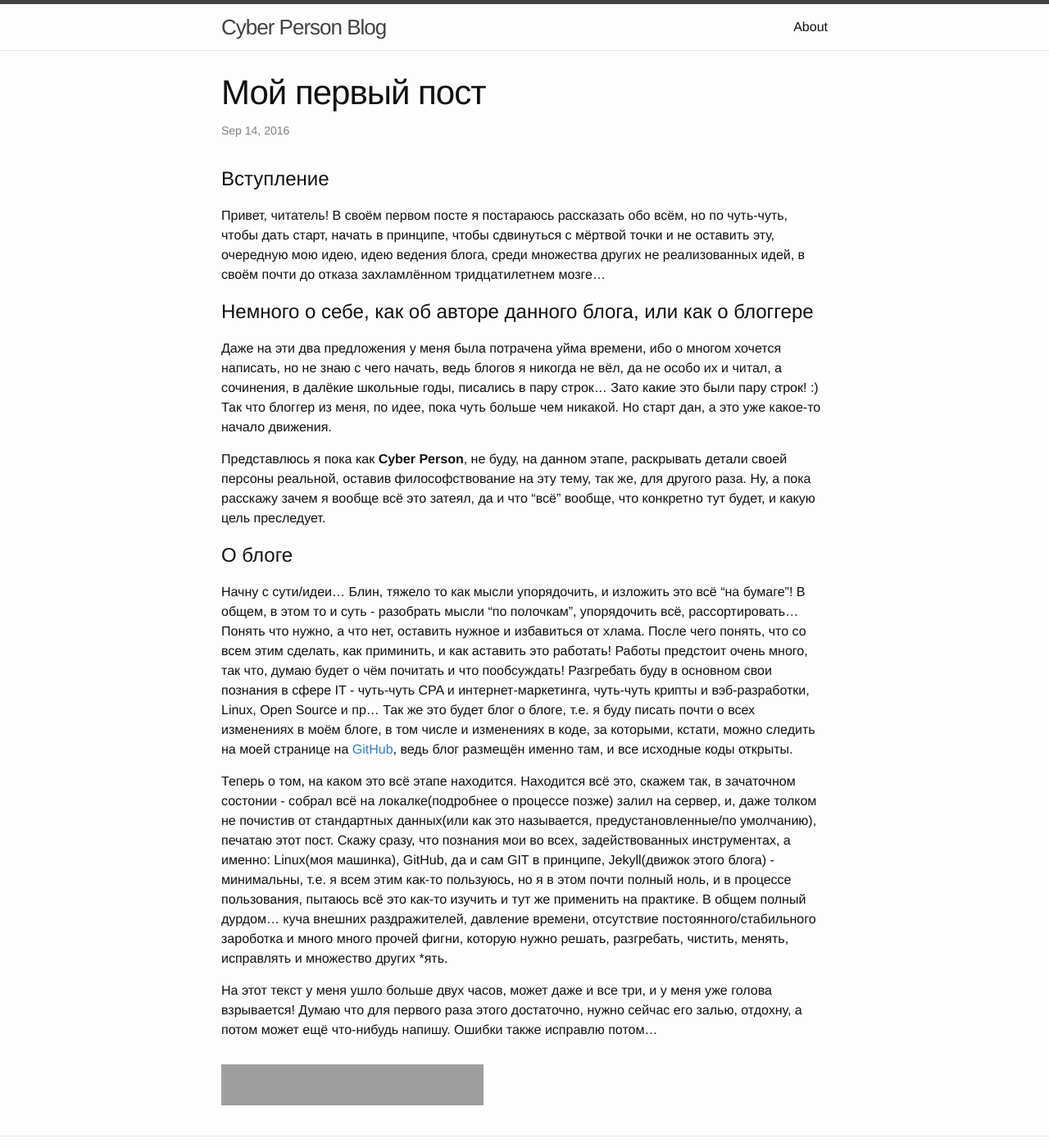
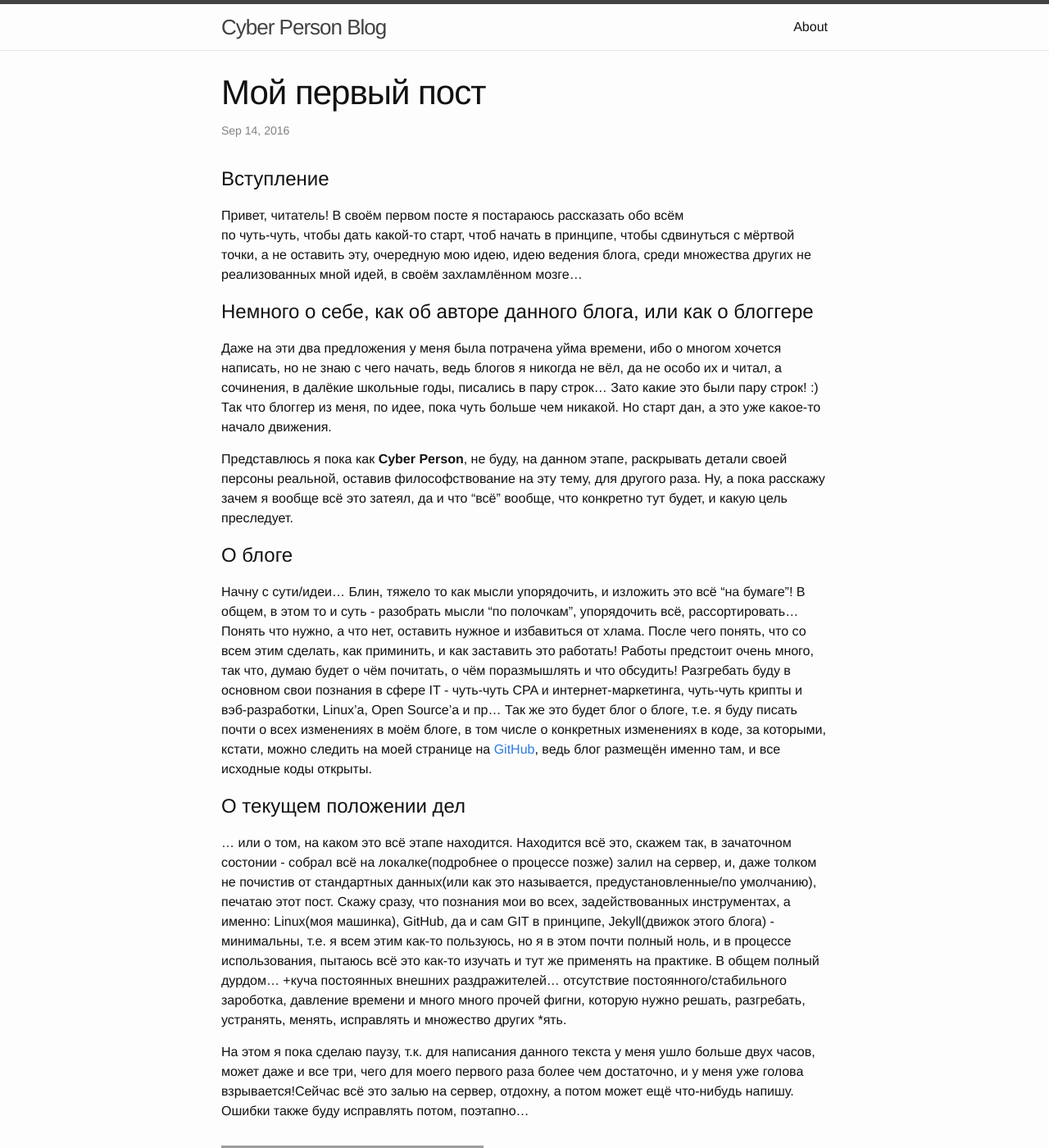
Before and after one commit to cyberperson/cyberperson.github.io, a Jekyll site: the page built from _posts/2016-09-14-my-first-post.md, in a window 1280 px wide and 1400 px high. Shown: the whole window at 82% size. Built offline with Jekyll 4.4.1, drawn with Linux system fonts in a browser that asks for light colours; grey boxes are pictures that could not be loaded.

Commit message:
Первие редактирование поста: исправил некоторые опечатки и слегка подкоректировал текст

```diff
--- a/_posts/2016-09-14-my-first-post.md
+++ b/_posts/2016-09-14-my-first-post.md
@@ -5,11 +5,11 @@ date: 2016-09-14 20:22:00 +0300
 keywords: первый пост в блоге, старт блога, новый блог
 ---
 # Вступление
-Привет, читатель! В своём первом посте я постараюсь рассказать обо всём,
-но по чуть-чуть, чтобы дать старт, начать в принципе, чтобы сдвинуться с
-мёртвой точки и не оставить эту, очередную мою идею, идею ведения
-блога, среди множества других не реализованных идей, в своём почти до
-отказа захламлённом тридцатилетнем мозге...
+Привет, читатель! В своём первом посте я постараюсь рассказать обо всём
+по чуть-чуть, чтобы дать какой-то старт, чтоб начать в принципе, чтобы
+сдвинуться с мёртвой точки, а не оставить эту, очередную мою идею,
+идею ведения блога, среди множества других не реализованных мной идей,
+в своём захламлённом мозге...
 
 # Немного о себе, как об авторе данного блога, или как о блоггере
 Даже на эти два предложения у меня была потрачена уйма времени, ибо
@@ -21,7 +21,7 @@ keywords: первый пост в блоге, старт блога, новый
 
 Представлюсь я пока как **Cyber Person**, не буду, на данном этапе,
 раскрывать детали своей персоны реальной, оставив философствование
-на эту тему, так же, для другого раза. Ну, а пока расскажу зачем я
+на эту тему, для другого раза. Ну, а пока расскажу зачем я
 вообще всё это затеял, да и что "всё" вообще, что конкретно тут будет,
 и какую цель преследует.
 
@@ -30,17 +30,19 @@ keywords: первый пост в блоге, старт блога, новый
 это всё "на бумаге"! В общем, в этом то и суть - разобрать мысли "по
 полочкам", упорядочить всё, рассортировать... Понять что нужно, а что
 нет, оставить нужное и избавиться от хлама. После чего понять, что
-со всем этим сделать, как приминить, и как аставить это работать!
-Работы предстоит очень много, так что, думаю будет о чём почитать и что
-пообсуждать! Разгребать буду в основном свои познания в сфере IT -
-чуть-чуть CPA и интернет-маркетинга, чуть-чуть крипты и вэб-разработки,
-Linux, Open Source и пр... Так же это будет блог о блоге, т.е. я буду
-писать почти о всех изменениях в моём блоге, в том числе и изменениях в
-коде, за которыми, кстати, можно следить на моей странице на
+со всем этим сделать, как приминить, и как заставить это работать!
+Работы предстоит очень много, так что, думаю будет о чём почитать, о чём
+поразмышлять и что обсудить! Разгребать буду в основном свои познания
+в сфере IT - чуть-чуть CPA и интернет-маркетинга, чуть-чуть крипты и
+вэб-разработки, Linux'а, Open Source'a и пр... Так же это будет блог о
+блоге, т.е. я буду писать почти о всех изменениях в моём блоге, в том
+числе о конкретных изменениях в коде, за которыми, кстати, можно
+следить на моей странице на
 [GitHub](https://github.com/cyberperson/cyberperson.github.io),
 ведь блог размещён именно там, и все исходные коды открыты.
 
-Теперь о том, на каком это всё этапе находится. Находится всё это,
+# О текущем положении дел
+... или о том, на каком это всё этапе находится. Находится всё это,
 скажем так, в зачаточном состонии - собрал всё на локалке(подробнее о
 процессе позже) залил на сервер, и, даже толком не почистив от
 стандартных данных(или как это называется, предустановленные/по
@@ -48,13 +50,14 @@ Linux, Open Source и пр... Так же это будет блог о блог
 задействованных инструментах, а именно: Linux(моя машинка), GitHub, да и
 сам GIT в принципе, Jekyll(движок этого блога) - минимальны, т.е. я всем
 этим как-то пользуюсь, но я в этом почти полный ноль, и в процессе
-пользования, пытаюсь всё это как-то изучить и тут же применить на
-практике. В общем полный дурдом... куча внешних раздражителей, давление
-времени, отсутствие постоянного/стабильного зароботка и много много
-прочей фигни, которую нужно решать, разгребать, чистить, менять,
-исправлять и множество других *ять.
+использования, пытаюсь всё это как-то изучать и тут же применять на
+практике. В общем полный дурдом... +куча постоянных внешних
+раздражителей... отсутствие постоянного/стабильного зароботка,
+давление времени и много много прочей фигни, которую нужно решать,
+разгребать, устранять, менять, исправлять и множество других *ять.
 
-На этот текст у меня ушло больше двух часов, может даже и все три, и у
-меня уже голова взрывается! Думаю что для первого раза этого достаточно,
-нужно сейчас его залью, отдохну, а потом может ещё что-нибудь напишу.
-Ошибки также исправлю потом...
+На этом я пока сделаю паузу, т.к. для написания данного текста у меня
+ушло больше двух часов, может даже и все три, чего для моего первого
+раза более чем достаточно, и у меня уже голова взрывается!Сейчас всё
+это залью на сервер, отдохну, а потом может ещё что-нибудь напишу.
+Ошибки также буду исправлять потом, поэтапно...
```
